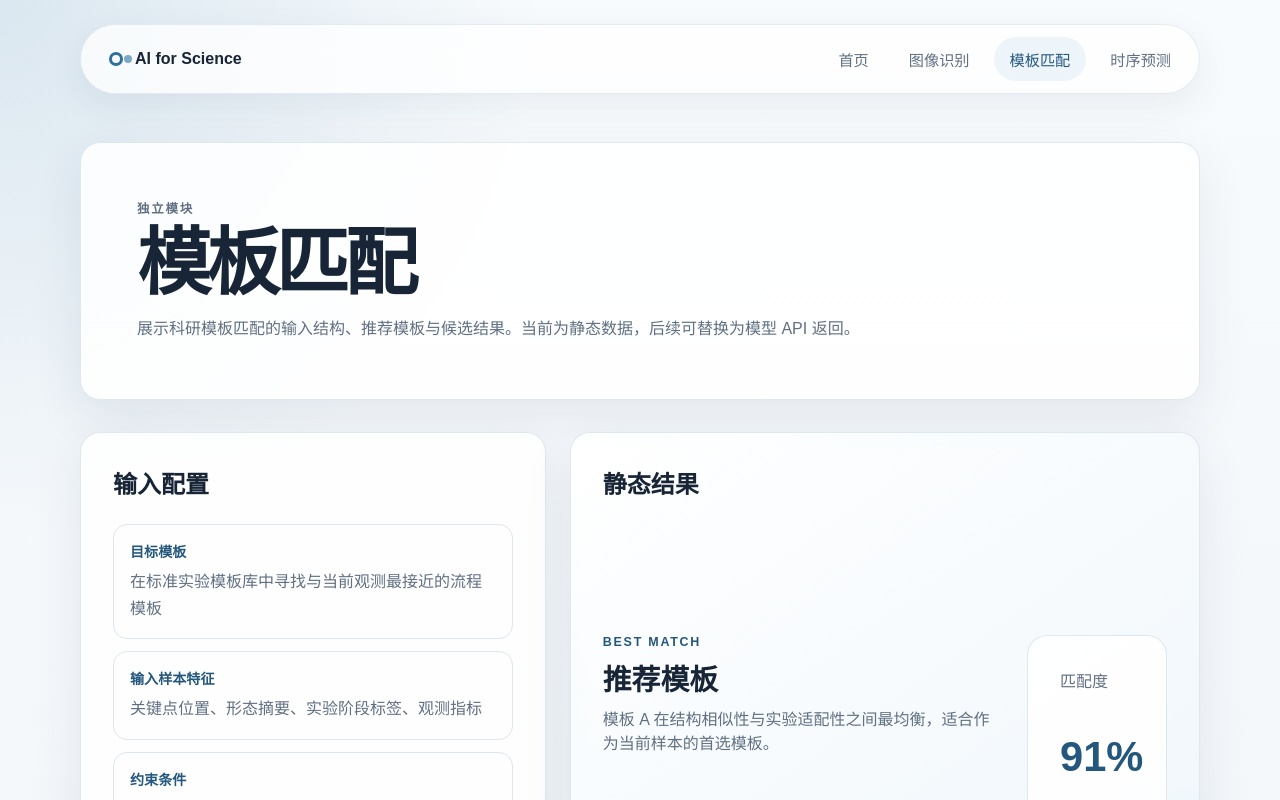
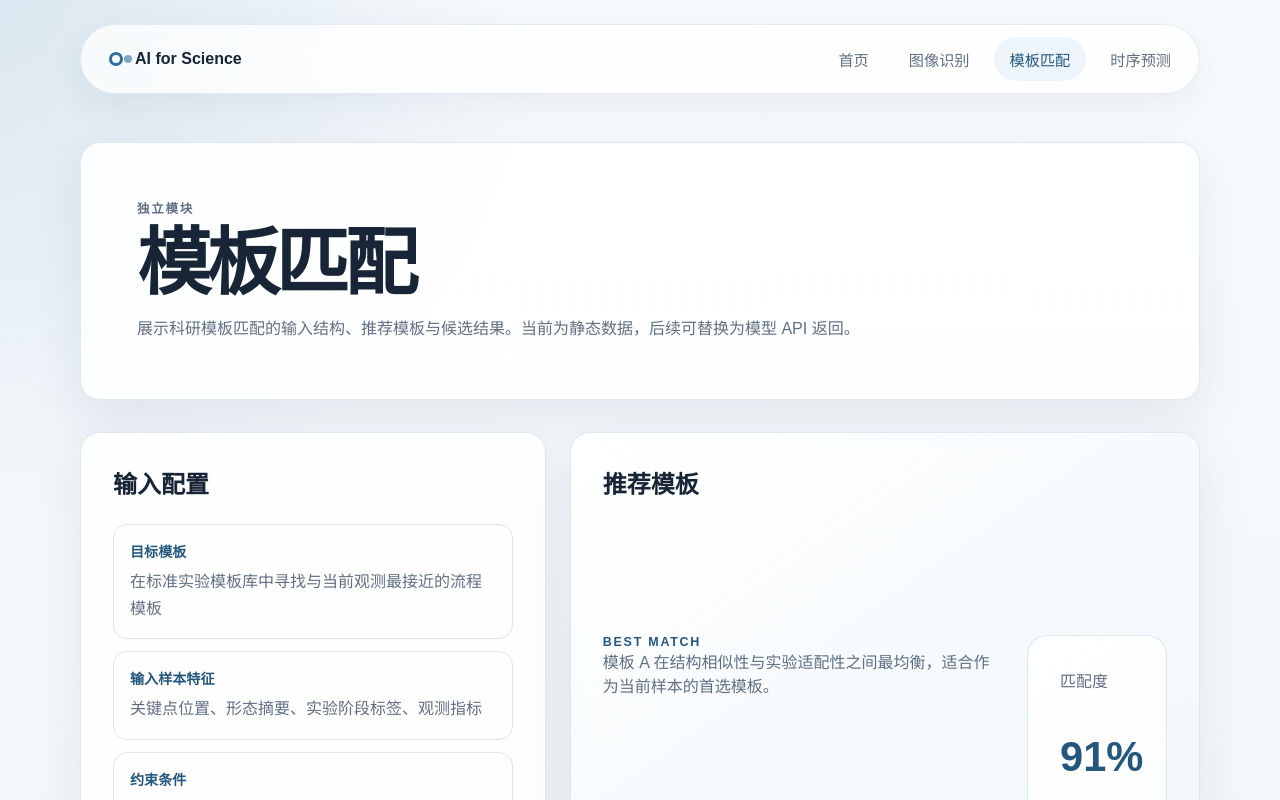
Before and after one commit to Lavandis/ai-for-science, a React (Vite) app: page /template-matching in a window 1280 px wide. Shown: the top 800 px of the page. Built offline with nearby package versions, Linux system fonts and the light colour scheme.

Commit message:
fix: align template matching result title

```diff
--- a/src/features/templateMatching/TemplateMatchingPage.tsx
+++ b/src/features/templateMatching/TemplateMatchingPage.tsx
@@ -25,11 +25,10 @@ export function TemplateMatchingPage() {
           </div>
         </InfoPanel>
 
-        <InfoPanel title="静态结果" tone="soft">
+        <InfoPanel title="推荐模板" tone="soft">
           <div className="recommendation-card">
             <div>
               <p className="eyebrow">Best Match</p>
-              <h3>{recommendedTemplate.title}</h3>
               <p>{recommendedTemplate.description}</p>
             </div>
             <MetricCard label="匹配度" value={recommendedTemplate.score} note="静态示例评分" />
```
